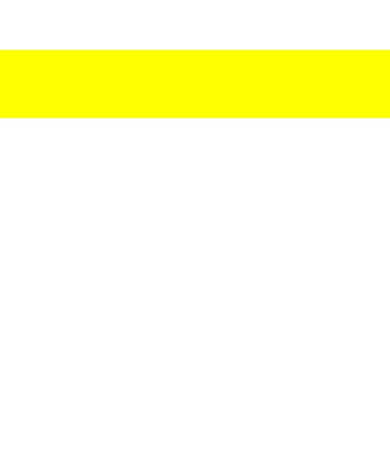
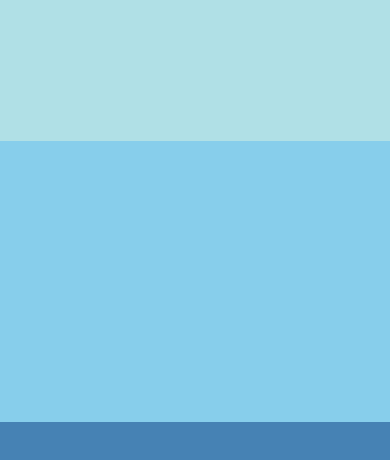
Before and after one commit to bigplans47/react-native-tutorials, a React Native app: screen / in a window 390 px wide. Shown: the top 460 px of the page. Built offline with nearby package versions, Linux system fonts and the light colour scheme.

Commit message:
add more styling, using flex

```diff
--- a/App.js
+++ b/App.js
@@ -1,41 +1,89 @@
 import React, { Component } from 'react';
 import { StyleSheet, Text, View, Button, AppRegistry, Image } from 'react-native';
 
-class Blink extends Component {
-  constructor(props) {
-    super(props);
-    this.state = {isShowingText: true};
-
-    //toggle the state every second
-    setInterval(() => {
-      this.setState(previousState => {
-        return { isShowingText: !previousState.isShowingText };
-      });
-    }, 1000);
-  }
-
+export default class FixedDimensionsBasics extends Component {
   render() {
-    let display = this.state.isShowingText ? this.props.text : ' ';
     return (
-      <Text>
-        {display}
-      </Text>
+      <View style={{flex: 1}}>
+        <View style={{ flex: 1, backgroundColor: 'powderblue'}} />
+        <View style={{ flex: 2, backgroundColor: 'skyblue'}} />
+        <View style={{ flex: 3, backgroundColor: 'steelblue'}} />
+      </View>
     );
   }
 }
 
-export default class BlinkApp extends React.Component {
-  render() {
-    return (
-      <View style={{alignItems: 'center', backgroundColor: 'yellow', marginTop: 50}}>
-        <Blink text='I love to blink2' />
-        <Blink text='Blinking is fun' />
-        <Blink text='Why not wink?' />
-        <Blink text='Look at me wheee' />
-      </View>
-    );
-  }
-}
+// export default class FixedDimensionsBasics extends Component {
+//   render() {
+//     return (
+//       <View>
+//         <View style={{width: 50, height: 50, backgroundColor: 'powderblue'}} />
+//         <View style={{width: 100, height: 100, backgroundColor: 'skyblue'}} />
+//         <View style={{width: 150, height: 150, backgroundColor: 'steelblue'}} />
+//       </View>
+//     );
+//   }
+// }
+
+// export default class LotsOfStyles extends React.Component {
+//   render() {
+//     return (
+//       <View>
+//         <Text style={styles.red}>just red</Text>
+//         <Text style={styles.bigblue}>just bigblue</Text>
+//         <Text style={[styles.bigblue, styles.red]}>bigblue, then red</Text>
+//         <Text style={[styles.red, styles.bigblue]}>red, then bigblue</Text>
+//       </View>
+//     );
+//   }
+// }
+//
+// const styles = StyleSheet.create({
+//   bigblue: {
+//     color: 'blue',
+//     fontWeight: 'bold',
+//     fontSize: 30,
+//   },
+//   red: {
+//     color: 'red',
+//   },
+// });
+
+// class Blink extends Component {
+//   constructor(props) {
+//     super(props);
+//     this.state = {isShowingText: true};
+//
+//     //toggle the state every second
+//     setInterval(() => {
+//       this.setState(previousState => {
+//         return { isShowingText: !previousState.isShowingText };
+//       });
+//     }, 1000);
+//   }
+//
+//   render() {
+//     let display = this.state.isShowingText ? this.props.text : ' ';
+//     return (
+//       <Text>
+//         {display}
+//       </Text>
+//     );
+//   }
+// }
+//
+// export default class BlinkApp extends React.Component {
+//   render() {
+//     return (
+//       <View style={{alignItems: 'center', backgroundColor: 'yellow', marginTop: 50}}>
+//         <Blink text='I love to blink' />
+//         <Blink text='Blinking is fun' />
+//         <Blink text='Why not wink?' />
+//         <Blink text='Look at me wheee' />
+//       </View>
+//     );
+//   }
+// }
 
 // class Greeting extends Component {
 //   render() {
```
